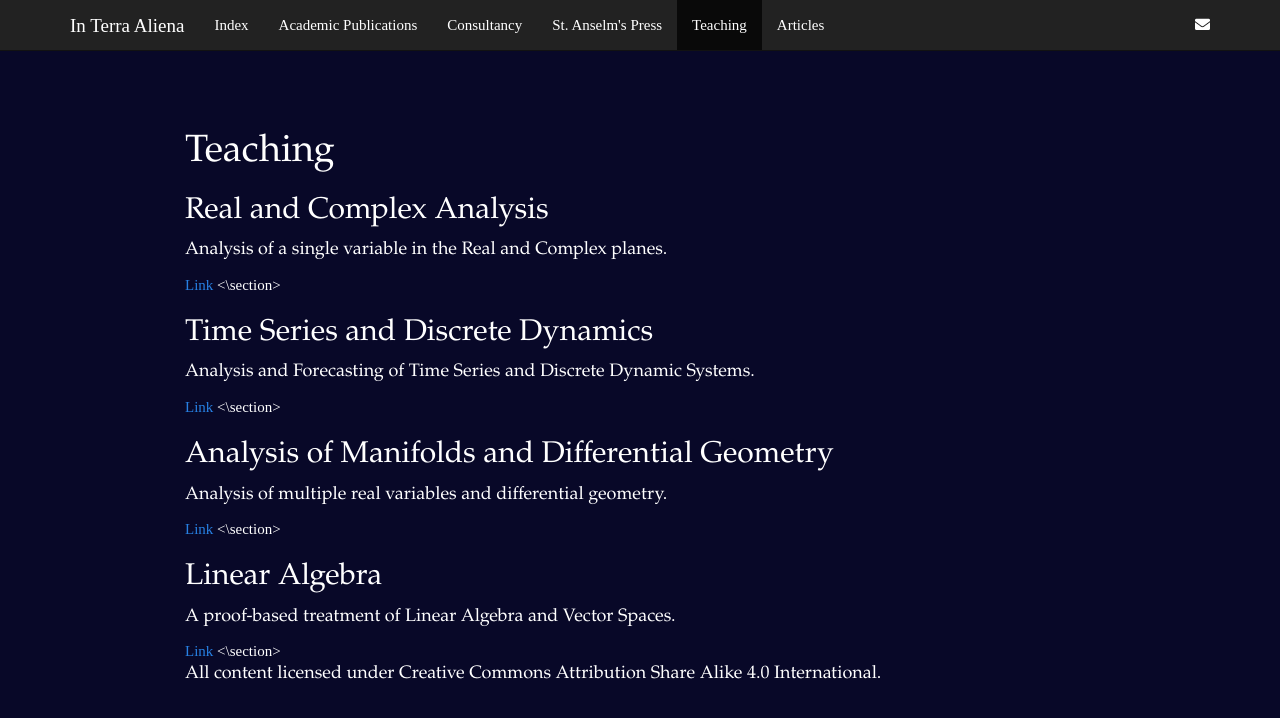
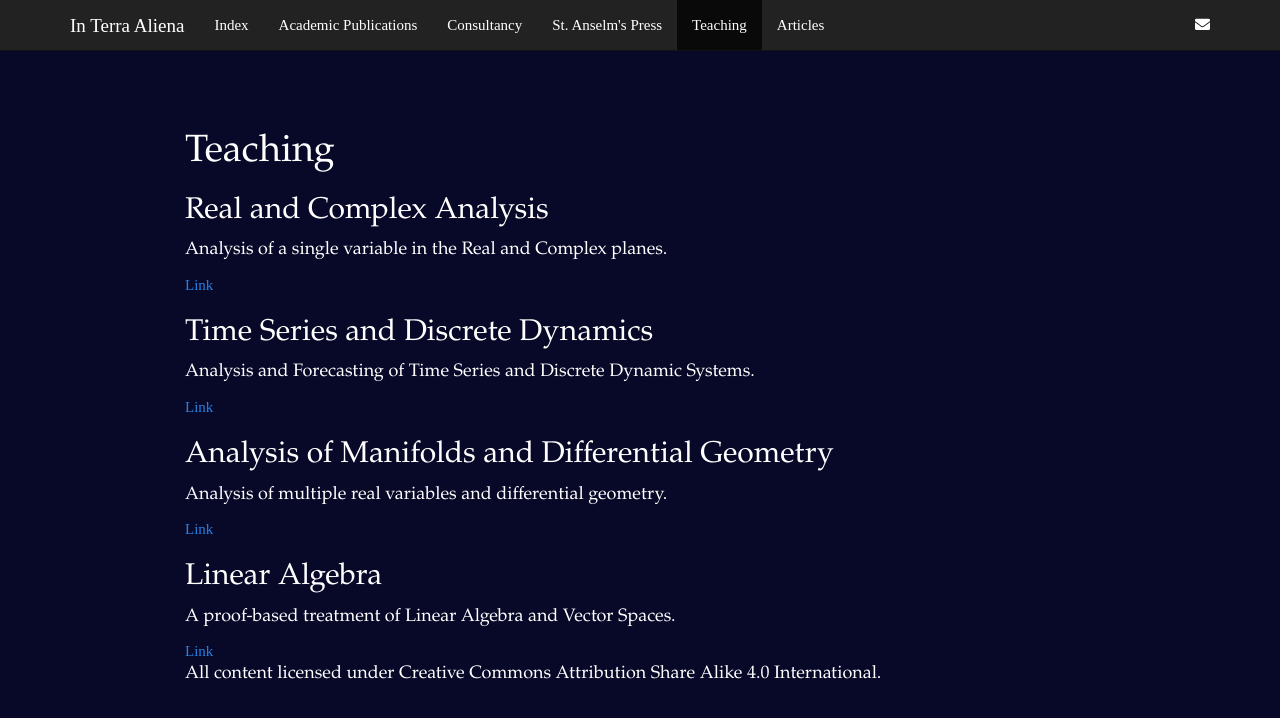
Before and after one commit to ManifoldPreacher/in-terra-aliena.github.io, a Jekyll site: the page teaching.html, which Jekyll copies as it is, in a window 1280 px wide. Shown: the top 718 px of the page. Built offline with Jekyll 4.4.1, drawn with Linux system fonts in a browser that asks for light colours.

Commit message:
Update teaching.html

```diff
--- a/teaching.html
+++ b/teaching.html
@@ -401,31 +401,30 @@ $(document).ready(function () {
 
 <h1 class="title toc-ignore">Teaching</h1>
 
-</section>
-
 <section id = "Real and Complex Analysis">
   <h2>Real and Complex Analysis</h2>
 <p>Analysis of a single variable in the Real and Complex planes.</p>
   <a href="./lec_notes/real_complex_analysis_lecture_notes.pdf">Link</a>
-<\section>
+</section>
 
 <section id = "Time Series Analysis">
   <h2>Time Series and Discrete Dynamics</h2>
 <p>Analysis and Forecasting of Time Series and Discrete Dynamic Systems.</p>
   <a href="./lec_notes/time_series_analysis_lecture_notes.pdf">Link</a>
-<\section>
+</section>
 
 <section id = "Analysis of Manifolds and Differential Geometry">
   <h2>Analysis of Manifolds and Differential Geometry</h2>
 <p>Analysis of multiple real variables and differential geometry.</p>
   <a href="./lec_notes/analysis_manifolds_lecture_notes.pdf">Link</a>
-<\section>
+</section>
 
 <section id = "Linear Algebra">
   <h2>Linear Algebra</h2>
 <p>A proof-based treatment of Linear Algebra and Vector Spaces.</p>
   <a href="./lec_notes/analysis_manifolds_lecture_notes.pdf">Link</a>
-<\section>
+</section>
+</section>
 
 <footer>
 <p>All content licensed under Creative Commons Attribution Share Alike 4.0 International.</p>
```
